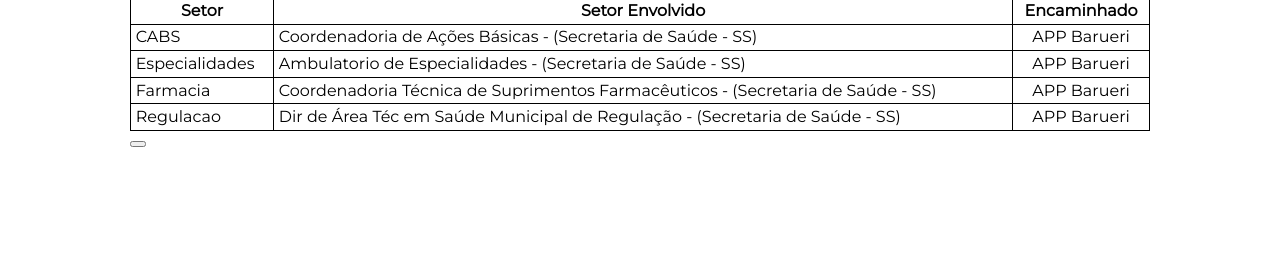
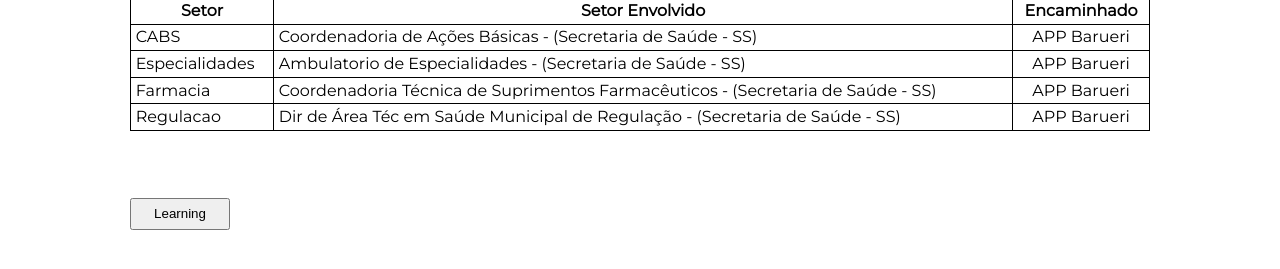
Before and after one commit to LuizBraido/secretariadesaude, a plain HTML site: page encaminhamentos.html in a window 1280 px wide. Shown: the part 159-428 px from the top of the page. Drawn offline with Linux system fonts and the light colour scheme.

Commit message:
Learning

```diff
--- a/css/encaminhamento.css
+++ b/css/encaminhamento.css
@@ -23,3 +23,9 @@ th, td{
 td:nth-child(3){
     text-align: center;
 }
+
+#learning{
+    width: 100px;
+    padding: 0.5em;
+    margin: 5em 0 0;
+}
--- a/encaminhamentos.html
+++ b/encaminhamentos.html
@@ -58,7 +58,7 @@
 					</tr>
 				</tbody>
 			</table>
-			<button></button>
+			<button id="learning">Learning</button>
 		</div>
 	</main>
 	<footer>
```
